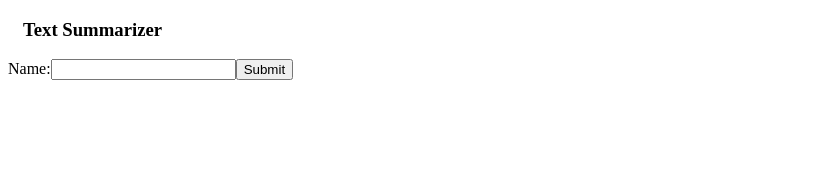
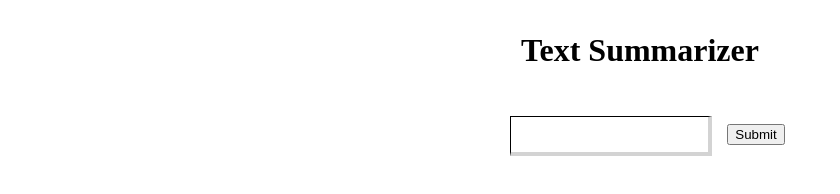
Before and after one commit to KapoorAyush/textSummarizer, a plain HTML site: page www/index.html in a window 1280 px wide. Shown: the whole page, without its empty margins (0-840 px from the left). Drawn offline with nearby package versions, Linux system fonts and the light colour scheme.

Commit message:
style changed

```diff
--- a/www/index.html
+++ b/www/index.html
@@ -7,7 +7,7 @@
 </head>
 <body>
 
-<h3>Text Summarizer</h3>
+<h1>Text Summarizer</h1>
 <div id="root"></div>
 
 <script crossorigin src="https://unpkg.com/react@16/umd/react.development.js"></script>
--- a/www/script.js
+++ b/www/script.js
@@ -45,11 +45,8 @@ class NameForm extends React.Component {
 
   render() {
     return (
-      <form onSubmit={this.handleSubmit}>
-        <label>
-          Name:
-          <input type="text" value={this.state.text} onChange={this.handleChange} />
-        </label>
+      <form onSubmit={this.handleSubmit} className="form">
+        <input type="text" className="textInput" value={this.state.text} onChange={this.handleChange} />
         <input type="submit" value="Submit" />
         <h1>{this.state.summary}</h1>
         <ul>
--- a/www/style.css
+++ b/www/style.css
@@ -1,7 +1,8 @@
-h3 {
-  margin-left: 15px;
+h1 {
+  text-align: center;
+  margin:2rem;
 }
-.fileInput {
+.textInput {
   border-bottom: 4px solid #d3d3d3;
   border-right: 4px solid #d3d3d3;
   border-top: 1px solid #000;
@@ -9,6 +10,9 @@ h3 {
   padding: 10px;
   margin: 15px;
   cursor: pointer;
+}
+.form{
+  text-align: center;
 }
 .imgPreview {
   text-align: center;
```
Also changed, not shown: requirements.txt.
